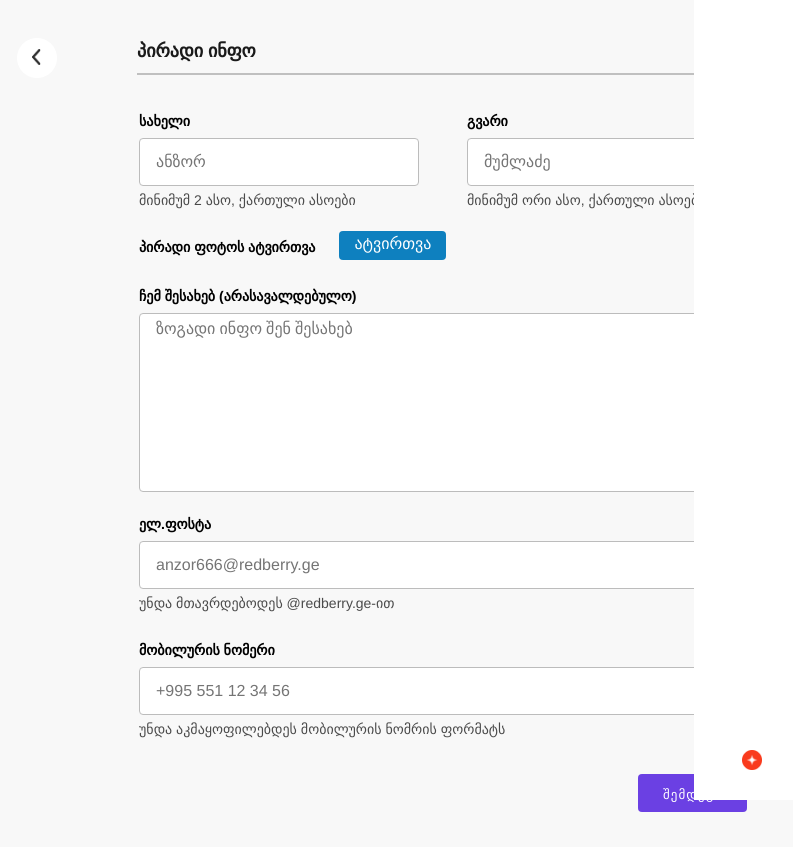
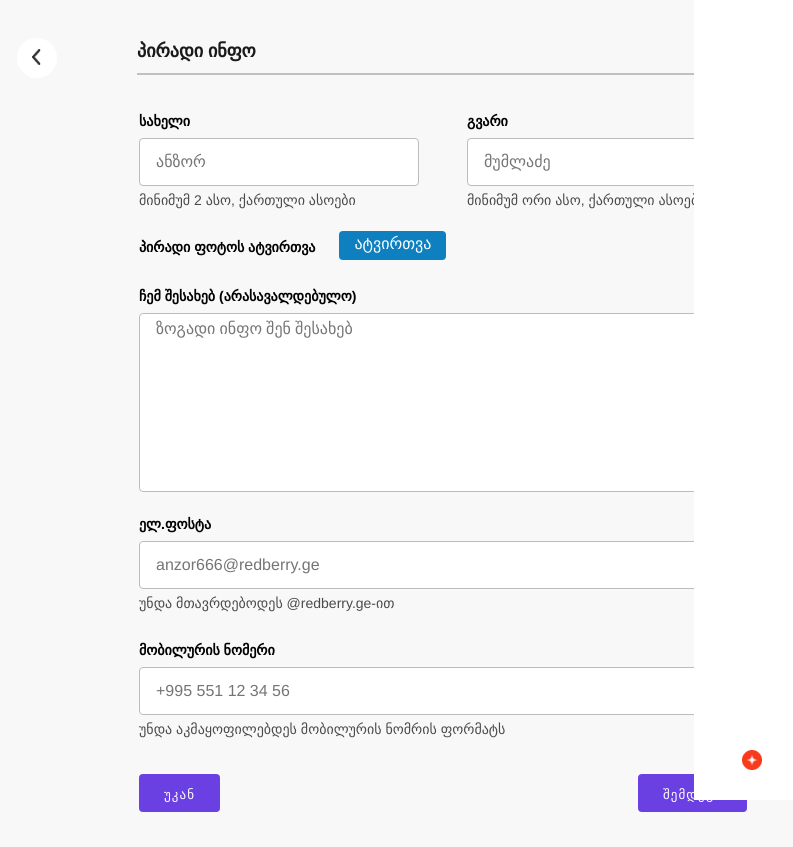
Before and after one commit to datoi/redberry, a React (Create React App) app: page /#/PersonalInfo in a window 1280 px wide. Shown: the whole page, without its empty margins (23-816 px from the left). Built offline with nearby package versions, Linux system fonts and the light colour scheme.

Commit message:
new commit

```diff
--- a/src/App.js
+++ b/src/App.js
@@ -60,10 +60,10 @@ class App extends Component {
     render() {
 
         return (
-            <HashRouter>
+            <HashRouter >
                 <Routes>
                     <Route element={<RunTimeResume formData={this.state.formData}/>}></Route>
-                    <Route path='/redberry' element={<HomePage/>}></Route>
+                    <Route path='/' element={<HomePage/>}></Route>
                     <Route path='PersonalInfo'
                            element={<PersonalInfo refreshClick={this.refreshClick} formData={this.state.formData}
                                                   onInputChange={this.handleFormDataChange}/>}></Route>
--- a/src/Components/PersonalInfo/PersonalInfo.js
+++ b/src/Components/PersonalInfo/PersonalInfo.js
@@ -8,6 +8,9 @@ import vector from '../../images/Vector.png'
 
 
 const PersonalInfo = ({formData, onInputChange, refreshClick}) => {
+    function ClickPrevious() {
+        history('/');
+    }
     const history = useNavigate();
 
     function handleClick() {
@@ -144,7 +147,11 @@ const PersonalInfo = ({formData, onInputChange, refreshClick}) => {
                     </div>
                 </div>
 
-                <div className='button-page-change-container d-flex align-items-end flex-column mt-auto'>
+                <div className='button-page-change-container d-flex justify-content-between mt-auto'>
+                    <button onClick={ClickPrevious} className='button-page-change border-0 mt-auto'>
+                        <span
+                            className='button-page-change-note'> უკან </span>
+                    </button>
                     <button onClick={handleClick} disabled={validationErrors.length > 0} className='button-page-change border-0 mt-auto'>
                         <span
                             className='button-page-change-note'> შემდეგი </span>
```
